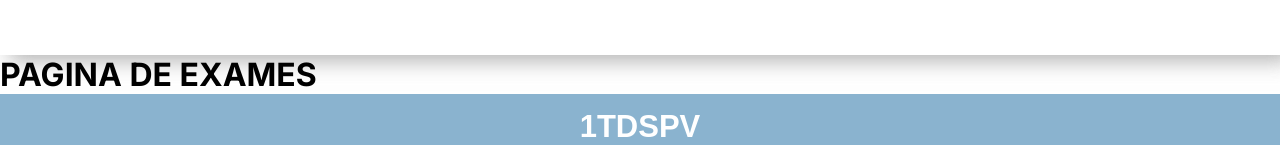
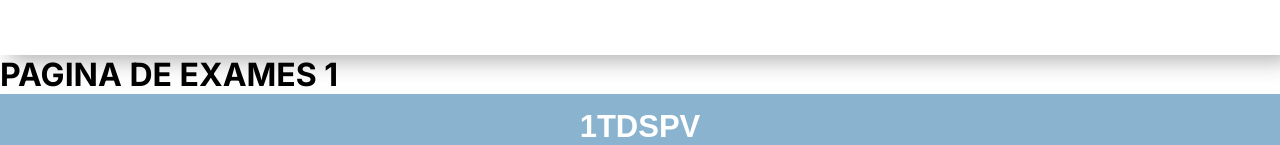
Before and after one commit to Edurb23/Jarvis, a Next.js app: page /exames in a window 1280 px wide. Shown: the part 169-314 px from the top of the page. Built offline with nearby package versions, Linux system fonts and the light colour scheme.

Commit message:
pagina exames

```diff
--- a/src/app/exames/page.jsx
+++ b/src/app/exames/page.jsx
@@ -5,7 +5,7 @@ export default function Exames() {
     <div>
 
         <h1>
-            PAGINA DE EXAMES
+            PAGINA DE EXAMES 1
         </h1>
     </div>
   )
```
